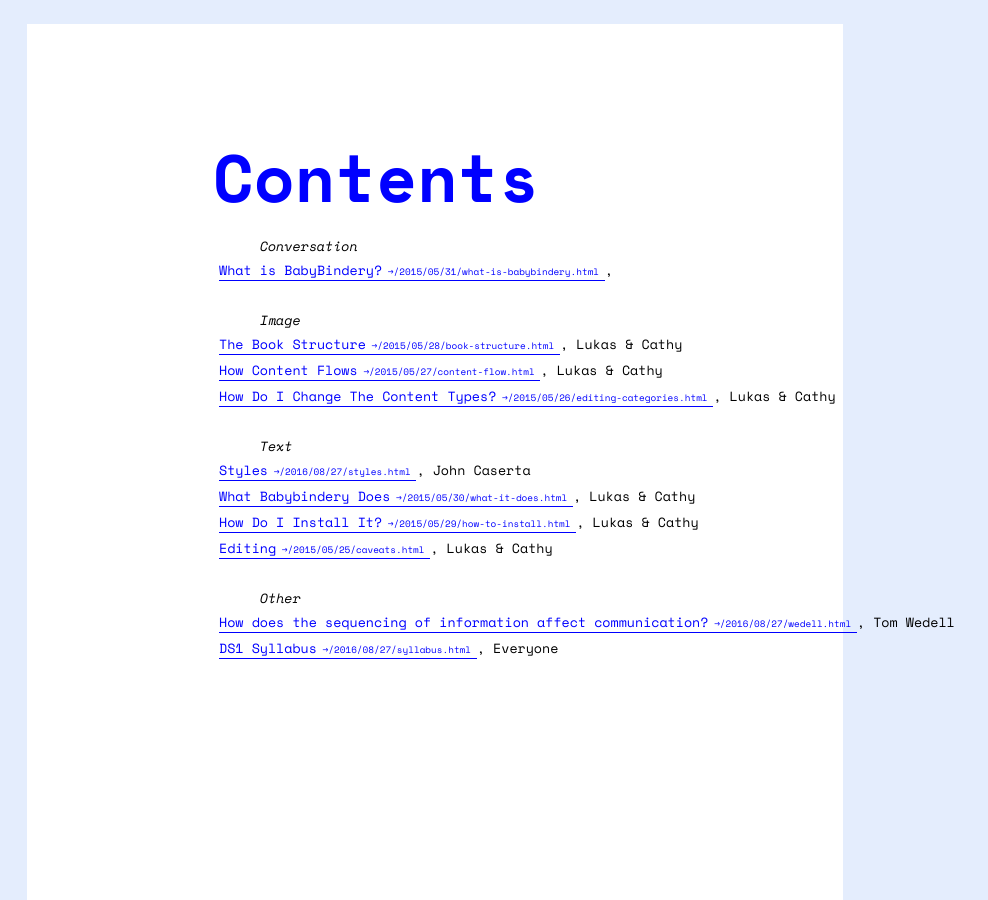
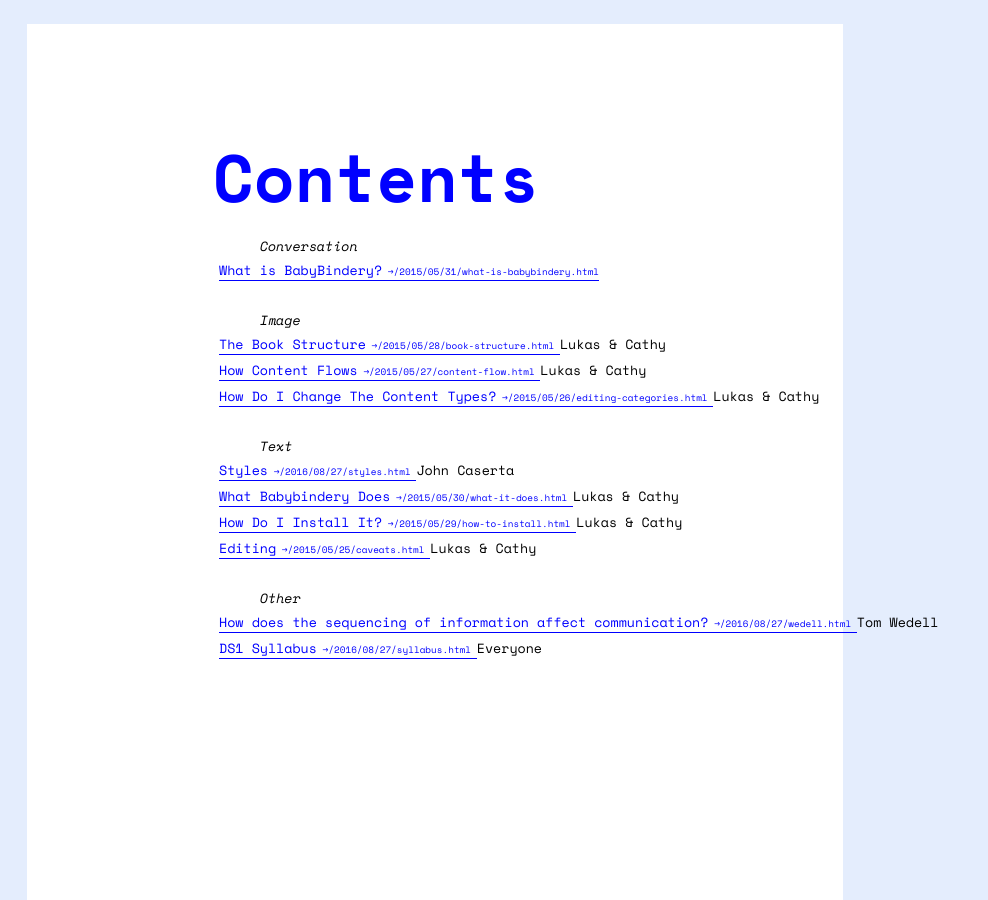
Before and after one commit to thedesignoffice/babybindery, a Jekyll site: the page built from book.html, in a window 1280 px wide and 900 px high, scrolled down 4467 px. Shown: the whole window, without its empty margins (0-988 px from the left). Built offline with Jekyll 4.4.1, drawn with Linux system fonts in a browser that asks for light colours.

Commit message:
commas no

```diff
--- a/book.html
+++ b/book.html
@@ -42,7 +42,7 @@
 
         {% if post.content-type == type %}
         <li class="{{ post.content-type }}">
-          <a class="post-link" href="{{ post.url  }}"> {{ post.title }}</a>, {{ post.author }}  <!-- | prepend: site.github.url-->
+          <a class="post-link" href="{{ post.url  }}"> {{ post.title }}</a> {{ post.author }}  <!-- | prepend: site.github.url-->
         </li>
         {% endif %}
       {% endfor %}
```
